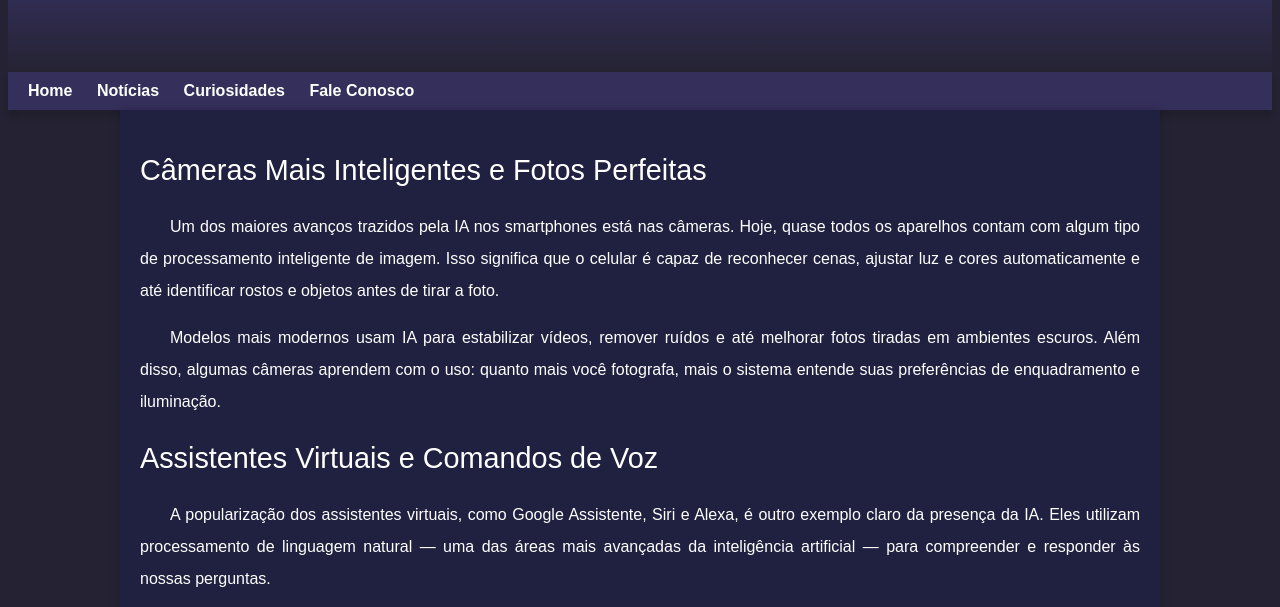
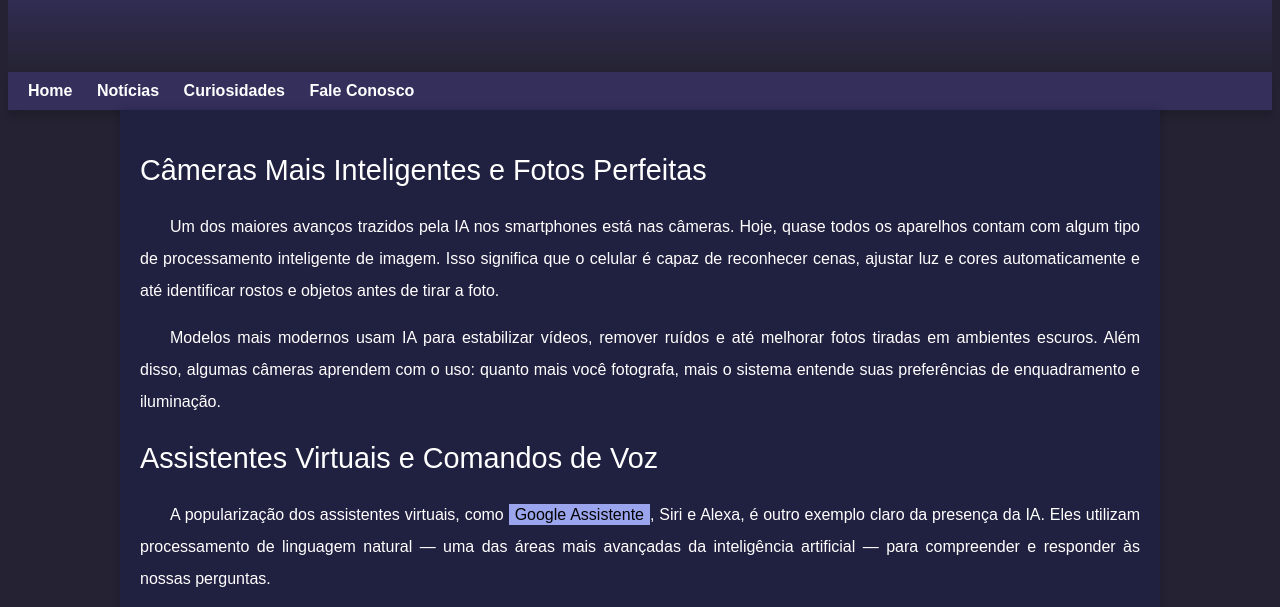
Before and after one commit to camilalaughton/html-css, a plain HTML site: page práticas/p001/index.html in a window 1280 px wide. Shown: the part 126-733 px from the top of the page. Drawn offline with Linux system fonts and the light colour scheme.

Commit message:
incluí um link externo

```diff
--- a/práticas/p001/index.html
+++ b/práticas/p001/index.html
@@ -28,7 +28,7 @@
             <p>Modelos mais modernos usam IA para estabilizar vídeos, remover ruídos e até melhorar fotos tiradas em ambientes escuros. Além disso, algumas câmeras aprendem com o uso: quanto mais você fotografa, mais o sistema entende suas preferências de enquadramento e iluminação.</p>
 
             <h2>Assistentes Virtuais e Comandos de Voz</h2>
-            <p>A popularização dos assistentes virtuais, como Google Assistente, Siri e Alexa, é outro exemplo claro da presença da IA. Eles utilizam processamento de linguagem natural — uma das áreas mais avançadas da inteligência artificial — para compreender e responder às nossas perguntas.</p>
+            <p>A popularização dos assistentes virtuais, como <a href="https://assistant.google.com/intl/pt_br/" target="_blank">Google Assistente</a>, Siri e Alexa, é outro exemplo claro da presença da IA. Eles utilizam processamento de linguagem natural — uma das áreas mais avançadas da inteligência artificial — para compreender e responder às nossas perguntas.</p>
             <p>Com isso, já é possível ligar para alguém, abrir aplicativos, mandar mensagens e até configurar lembretes apenas com comandos de voz. A IA permite que esses assistentes entendam o contexto, aprendam com seus hábitos e ofereçam respostas cada vez mais precisas.</p>
 
             <picture><img src="imagens/chatgpt-jpg.jpg" alt="Computador com página do ChatGPT aberto"></picture>
--- a/práticas/p001/style.css
+++ b/práticas/p001/style.css
@@ -71,6 +71,18 @@ main h1, h2 {
     font-weight: normal;
 }
 
+main a {
+    color: black;
+    background-color: rgb(155, 165, 237);
+    text-decoration: none;
+    font-weight: normal;
+    padding: 2px 6px;
+}
+
+main a:hover {
+    text-decoration: underline;
+}
+
 main p {
     margin: 15px 0px;
     text-align: justify;
```
